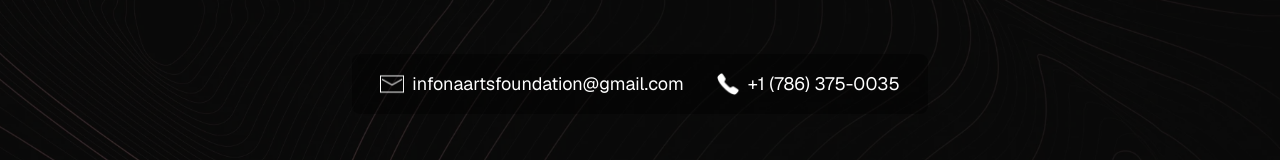
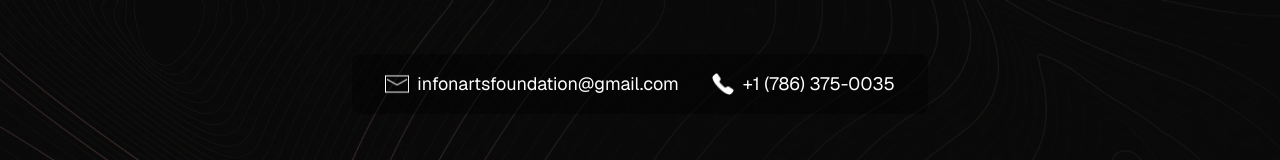
Before and after one commit to Caskito1/narts-nextapp, a Next.js app: page / in a window 1280 px wide. Shown: the part 614-774 px from the top of the page. Built offline with nearby package versions, Linux system fonts and the light colour scheme.

Commit message:
Cambio de mail

```diff
--- a/src/app/page.js
+++ b/src/app/page.js
@@ -55,10 +55,10 @@ export default function MaintenancePage() {
               className="w-6 h-6 object-contain"
             />
             <a
-              href="mailto:infonaartsfoundation@gmail.com"
+              href="mailto:infonartsfoundation@gmail.com"
               className="hover:underline transition-colors duration-300"
             >
-               infonaartsfoundation@gmail.com
+               infonartsfoundation@gmail.com
             </a>
           </div>
           <div className="flex items-center gap-2 transition-transform duration-300 hover:scale-105 hover:text-green-300">
```
